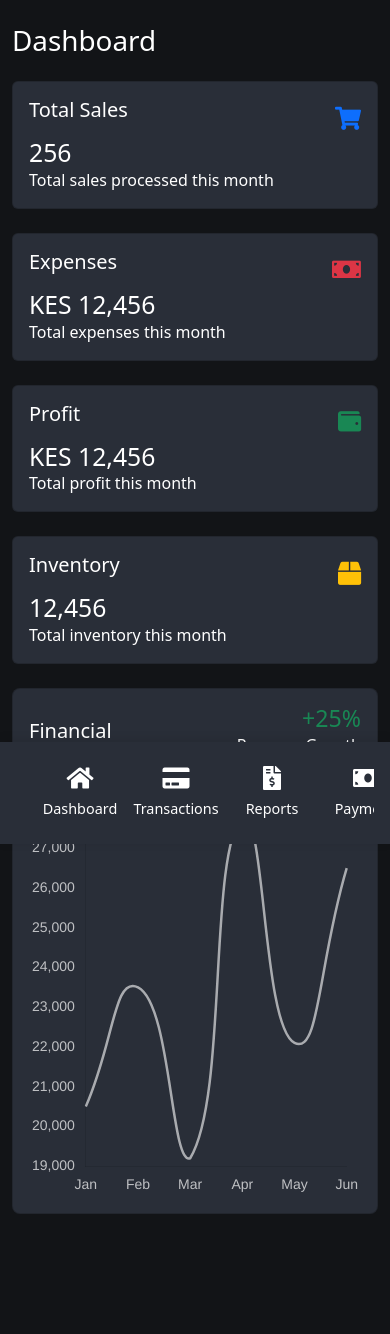
After one commit to Qimae/NyamaTrack_App, a PHP site: page /dashboard.php in a window 390 px wide. The commit adds this page. Run offline with PHP 8.4, Linux system fonts and the light colour scheme.

Commit message:
feat: implement responsive navigation and dashboard layout with Bootstrap integration

```diff
--- /dev/null
+++ b/dashboard.php
@@ -0,0 +1,152 @@
+<!DOCTYPE html>
+<html lang="en">
+<head>
+  <meta charset="UTF-8">
+  <meta name="viewport" content="width=device-width, initial-scale=1.0">
+  <title>Dashboard</title>
+  <link rel="stylesheet" href="/NyamaTrack_App/utils/styles.css">
+  <link rel="stylesheet" href="https://cdnjs.cloudflare.com/ajax/libs/font-awesome/5.15.4/css/all.min.css">
+  <link href="https://cdn.jsdelivr.net/npm/bootstrap@5.3.7/dist/css/bootstrap.min.css" rel="stylesheet" integrity="sha384-LN+7fdVzj6u52u30Kp6M/trliBMCMKTyK833zpbD+pXdCLuTusPj697FH4R/5mcr" crossorigin="anonymous">
+  <script src="https://cdn.jsdelivr.net/npm/bootstrap@5.3.7/dist/js/bootstrap.bundle.min.js" integrity="sha384-ndDqU0Gzau9qJ1lfW4pNLlhNTkCfHzAVBReH9diLvGRem5+R9g2FzA8ZGN954O5Q" crossorigin="anonymous"></script>
+  <script src="https://cdn.jsdelivr.net/npm/chart.js"></script>
+  <script>
+    window.onload = function() {
+      const labels = ['Jan', 'Feb', 'Mar', 'Apr', 'May', 'Jun']; // Months
+      // You can add more months and data points if needed
+      const data = {
+        labels: labels,
+        datasets: [
+          {
+            label: '',
+            data: [20500, 23500, 19200, 27800, 22100, 26500], // Updated fake data (KES)
+            borderColor: 'rgba(255,255,255,0.6)',
+            borderWidth: 2.5,
+            tension: 0.55,
+            fill: false,
+            pointRadius: 0,
+            pointHoverRadius: 0,
+            backgroundColor: 'rgba(255,255,255,0.1)'
+          }
+        ]
+      };
+      const config = {
+        type: 'line',
+        data: data,
+        options: {
+          responsive: true,
+          maintainAspectRatio: false,
+          plugins: {
+            legend: { display: false },
+            title: { display: false },
+            tooltip: { enabled: false }
+          },
+          scales: {
+            x: {
+              grid: { display: false, drawBorder: false },
+              ticks: {
+                color: 'rgba(255,255,255,0.7)',
+                font: { size: 14 }
+              }
+            },
+            y: {
+              display: true,
+              grid: { display: false, drawBorder: false },
+              ticks: {
+                color: 'rgba(255,255,255,0.7)',
+                font: { size: 14 }
+              }
+            }
+          }
+        }
+      };
+      const ctx = document.getElementById('financialChart').getContext('2d');
+      if (ctx) {
+        new Chart(ctx, config);
+      }
+    };
+  </script>
+</head>
+<body>
+  <main class="py-4 dashboard">
+    <div class="container-fluid">
+      <div class="row">
+        <div class="col-12">
+          <h1 class="mb-4">Dashboard</h1>
+        </div>
+      </div>
+      <div class="row g-4">
+        <!-- First Row - Two Cards Side by Side -->
+        <div class="col-md-6">
+          <div class="card h-100" id="card">
+            <div class="card-body">
+              <div class="d-flex justify-content-between align-items-center">
+                <h5 class="card-title mb-3">Total Sales</h5>
+                <i class="fas fa-shopping-cart text-primary fs-3"></i>
+              </div>
+              <h2 class="mb-0">256</h2>
+              <p class="mb-0">Total sales processed this month</p>
+            </div>
+          </div>
+        </div>
+
+      <div class="col-md-6">
+        <div class="card h-100" id="card">
+          <div class="card-body">
+            <div class="d-flex justify-content-between align-items-center">
+              <h5 class="card-title mb-3">Expenses</h5>
+              <i class="fas fa-money-bill text-danger fs-3"></i>
+            </div>
+            <h2 class="mb-0">KES 12,456</h2>
+            <p class="mb-0">Total expenses this month</p>
+          </div>
+        </div>
+      </div>
+      <div class="col-md-6">
+        <div class="card h-100" id="card">
+          <div class="card-body">
+            <div class="d-flex justify-content-between align-items-center">
+              <h5 class="card-title mb-3">Profit</h5>
+              <i class="fas fa-wallet text-success fs-3"></i>
+            </div>
+            <h2 class="mb-0">KES 12,456</h2>
+            <p class="mb-0">Total profit this month</p>
+          </div>
+        </div>
+      </div>
+      <div class="col-md-6" style="background-color: var(--primary-color);">
+        <div class="card h-100" id="card">
+          <div class="card-body">
+            <div class="d-flex justify-content-between align-items-center">
+              <h5 class="card-title mb-3">Inventory</h5>
+              <i class="fas fa-box text-warning fs-3"></i>
+            </div>
+            <h2 class="mb-0">12,456</h2>
+            <p class="mb-0">Total inventory this month</p>
+          </div>
+        </div>
+      </div>
+
+      <!-- Second Row - Full Width Card -->
+      <div class="col-12">
+        <div class="card" id="chart-card">
+          <div class="card-body">
+            <div class="d-flex justify-content-between align-items-center mb-3">
+              <h5 class="card-title mb-0">Financial Overview</h5>
+              <div class="text-end">
+                <h3 class="mb-0 text-success">+25%</h3>
+                <p class="mb-0">Revenue Growth (YoY)</p>
+              </div>
+            </div>
+            <div class="chart-container" style="height: 400px; position: relative;">
+              <canvas id="financialChart"></canvas>
+            </div>
+          </div>
+        </div>
+      </div>
+    </div>
+  </main>
+
+  <?php include 'includes/left-sidebar.php'; ?>
+  <?php include 'includes/bottom-sidebar.php'; ?>
+</body>
+</html>
--- /dev/null
+++ b/includes/bottom-sidebar.php
@@ -0,0 +1,95 @@
+<style>
+  /* Hide bottom sidebar on desktop */
+  .bottom-sidebar {
+    display: none;
+  }
+
+  /* Show bottom sidebar only on mobile devices */
+  @media (max-width: 767px) {
+    .bottom-sidebar {
+      display: block;
+      position: fixed;
+      bottom: 0;
+      left: 0;
+      width: 100%;
+      background-color: #292E38;
+      padding: 1rem;
+      z-index: 1000;
+      box-shadow: 0 -2px 10px rgba(0, 0, 0, 0.1);
+    }
+
+    .sidebar-content {
+      display: flex;
+      align-items: center;
+      max-width: 1200px;
+      margin: 0 auto;
+      overflow-x: auto;
+      padding: 0 1rem;
+      -webkit-overflow-scrolling: touch;
+      scrollbar-width: none;
+      -ms-overflow-style: none;
+    }
+
+    .sidebar-content::-webkit-scrollbar {
+      display: none;
+    }
+
+    .sidebar-link {
+      color: #fff;
+      text-decoration: none;
+      display: flex;
+      flex-direction: column;
+      align-items: center;
+      padding: 0.5rem 1rem;
+      border-radius: 8px;
+      transition: all 0.3s ease;
+      min-width: 80px;
+      margin: 0 0.5rem;
+    }
+
+    .sidebar-link:hover {
+      background-color: #292E38;
+      transform: translateY(-2px);
+    }
+
+    .sidebar-link i {
+      font-size: 1.5rem;
+      margin-bottom: 0.5rem;
+    }
+
+    .sidebar-link span {
+      font-size: 0.9rem;
+      text-align: center;
+      white-space: nowrap;
+    }
+  }
+</style>
+
+<nav class="bottom-sidebar">
+  <div class="sidebar-content">
+    <a href="dashboard.php" class="sidebar-link">
+      <i class="fas fa-home"></i>
+      <span>Dashboard</span>
+    </a>
+    <a href="transactions.php" class="sidebar-link">
+      <i class="fas fa-credit-card"></i>
+      <span>Transactions</span>
+    </a>
+    <a href="reports.php" class="sidebar-link">
+      <i class="fas fa-file-invoice-dollar"></i>
+      <span>Reports</span>
+    </a>
+    <a href="payments.php" class="sidebar-link">
+      <i class="fas fa-money-bill"></i>
+      <span>Payments</span>
+    </a>
+    <a href="profile.php" class="sidebar-link">
+      <i class="fas fa-user"></i>
+      <span>Profile</span>
+    </a>
+    <a href="logout.php" class="sidebar-link">
+      <i class="fas fa-sign-out-alt"></i>
+      <span>Logout</span>
+    </a>
+  </div>
+</nav>
--- /dev/null
+++ b/includes/left-sidebar.php
@@ -0,0 +1,84 @@
+<style>
+  /* Hide left sidebar on mobile */
+  .left-sidebar {
+    display: none;
+  }
+
+  /* Show left sidebar on desktop */
+  @media (min-width: 768px) {
+    .left-sidebar {
+      display: block;
+      position: fixed;
+      top: 0;
+      left: 0;
+      height: 100vh;
+      width: 250px;
+      background-color: #292E38;
+      padding: 1rem;
+      z-index: 1000;
+      box-shadow: 2px 0 10px rgba(0, 0, 0, 0.1);
+    }
+
+    .sidebar-content {
+      display: flex;
+      flex-direction: column;
+      gap: 1rem;
+      height: 100%;
+      justify-content: flex-start;
+    }
+
+    .sidebar-link {
+      color: #fff;
+      text-decoration: none;
+      display: flex;
+      align-items: center;
+      padding: 0.75rem 1rem;
+      border-radius: 8px;
+      transition: all 0.3s ease;
+      width: 100%;
+    }
+
+    .sidebar-link:hover {
+      background-color: rgba(255, 255, 255, 0.1);
+      transform: translateX(5px);
+    }
+
+    .sidebar-link i {
+      font-size: 1.2rem;
+      margin-right: 0.75rem;
+    }
+
+    .sidebar-link span {
+      font-size: 0.95rem;
+    }
+  }
+</style>
+
+<nav class="left-sidebar">
+  <div class="sidebar-content">
+    <a href="dashboard.php" class="sidebar-link">
+      <i class="fas fa-home"></i>
+      <span>Dashboard</span>
+    </a>
+    <a href="transactions.php" class="sidebar-link">
+      <i class="fas fa-credit-card"></i>
+      <span>Transactions</span>
+    </a>
+    <a href="reports.php" class="sidebar-link">
+      <i class="fas fa-file-invoice-dollar"></i>
+      <span>Reports</span>
+    </a>
+    <a href="payments.php" class="sidebar-link">
+      <i class="fas fa-money-bill"></i>
+      <span>Payments</span>
+    </a>
+    <a href="profile.php" class="sidebar-link">
+      <i class="fas fa-user"></i>
+      <span>Profile</span>
+    </a>
+    <a href="logout.php" class="sidebar-link">
+      <i class="fas fa-sign-out-alt"></i>
+      <span>Logout</span>
+    </a>
+  </div>
+</nav>
--- a/index.php
+++ b/index.php
@@ -6,6 +6,9 @@
   <title>NyamaTrack_App</title>
   <link rel="manifest" href="manifest.json" />
   <meta name="theme-color" content="#007bff" />
+  <link rel="stylesheet" href="utils/styles.css">
+  <link href="https://cdn.jsdelivr.net/npm/bootstrap@5.3.7/dist/css/bootstrap.min.css" rel="stylesheet" integrity="sha384-LN+7fdVzj6u52u30Kp6M/trliBMCMKTyK833zpbD+pXdCLuTusPj697FH4R/5mcr" crossorigin="anonymous">
+  <script src="https://cdn.jsdelivr.net/npm/bootstrap@5.3.7/dist/js/bootstrap.bundle.min.js" integrity="sha384-ndDqU0Gzau9qJ1lfW4pNLlhNTkCfHzAVBReH9diLvGRem5+R9g2FzA8ZGN954O5Q" crossorigin="anonymous"></script>
   <script>
     if ('serviceWorker' in navigator) {
       window.addEventListener('load', function() {
--- /dev/null
+++ b/utils/styles.css
@@ -0,0 +1,157 @@
+:root {
+  --primary-color: #121417;
+  --secondary-color: #292E38;
+  --success-color: #28a745;
+  --danger-color: #dc3545;
+  --warning-color: #ffc107;
+  --button-color: #1459B8;
+  --text-color: #fff;
+}
+
+body {
+  background-color: var(--primary-color);
+  color: var(--text-color);
+  font-family: 'Poppins', sans-serif;
+  font-size: 16px;
+}
+
+h1, h2, h3, h4, h5, h6 {
+  color: var(--text-color);
+}
+
+a {
+  color: var(--text-color);
+}
+
+button {
+  background-color: var(--button-color);
+  color: var(--text-color);
+}
+
+button:hover {
+  background-color: var(--text-color);
+  color: var(--primary-color);
+  border-color: var(--button-color);
+}
+
+button:active {
+  background-color: var(--text-color);
+  color: var(--primary-color);
+  border-color: var(--button-color);
+}
+
+button:focus {
+  background-color: var(--text-color);
+  color: var(--primary-color);
+  border-color: var(--button-color);
+}
+
+button:disabled {
+  background-color: var(--text-color);
+}
+
+button:disabled:hover {
+  background-color: var(--text-color);
+}
+
+button:disabled:active {
+  background-color: var(--text-color);
+}
+
+button:disabled:focus {
+  background-color: var(--text-color);
+}
+
+/* Dashboard styles */
+.dashboard {
+  background-color: var(--primary-color);
+  color: var(--text-color);
+  width: 100%;
+  margin-left: 0;
+}
+
+/* Adjust dashboard width for desktop view */
+@media (min-width: 768px) {
+  .dashboard {
+    width: calc(100% - 250px);
+    margin-left: 250px;
+  }
+}
+
+#card {
+  background-color: var(--secondary-color);
+  color: var(--text-color);
+}
+#card p {
+  color: var(--text-color);
+}
+
+/* Chart container styling */
+#chart-card {
+  margin-bottom: 6rem;
+  background-color: var(--secondary-color);
+  border-radius: 8px;
+  overflow: hidden;
+  color: var(--text-color);
+}
+#chart-card p {
+  color: var(--text-color);
+}
+
+.chart-container canvas {
+  width: 100%;
+  height: auto;
+}
+
+.reports {
+  background-color: var(--primary-color);
+  color: var(--text-color);
+  width: 100%;
+  margin-left: 0;
+}
+.reports input {
+  color: var(--text-color);
+  border: none;
+  background-color: var(--primary-color);
+  border-bottom: 2px solid var(--secondary-color);
+  border-radius: 0;
+}
+
+.reports button {
+  color: var(--text-color);
+  background-color: var(--button-color);
+  border: none;
+  padding: 10px 20px;
+}
+.reports #card {
+  background-color: var(--secondary-color);
+}
+
+/* Table with secondary background and appropriate text color */
+.reports #table,
+.reports #table th,
+.reports #table td {
+  background-color: var(--secondary-color);
+  color: var(--text-color);
+}
+
+/* Optional border removal for a cleaner dark table */
+.reports #table thead th {
+  border-bottom: 2px solid var(--primary-color);
+}
+
+.reports #table tbody tr {
+  border-bottom: 1px solid var(--primary-color);
+}
+
+.reports #table tbody tr:last-child {
+  border-bottom: none;
+}
+
+/* Adjust dashboard width for desktop view */
+@media (min-width: 768px) {
+  .reports {
+    width: calc(100% - 250px);
+    margin-left: 250px;
+  }
+}
```
Also changed, not shown: includes/navbar.php (+35 -6 lines), reports.php (added, +153 -0 lines).
